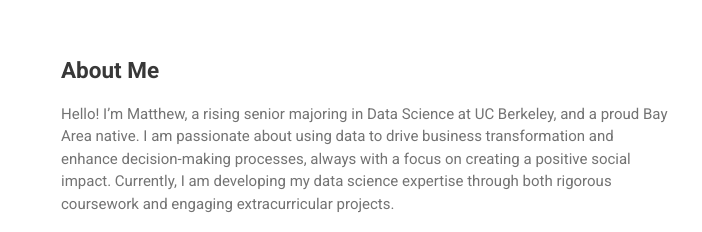
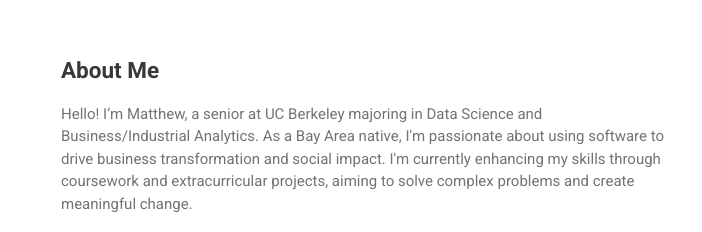
Before and after one commit to matthewlimm/matthewlim.me, a plain HTML site: page website/index.html in a window 1280 px wide. Shown: the top 232 px of the page, 399-1101 px from the left. Drawn offline with Linux system fonts and the light colour scheme; no server answers.

Commit message:
change about section

```diff
--- a/website/index.html
+++ b/website/index.html
@@ -107,7 +107,7 @@
       <section>
 
       <h2 id="about-me">About Me</h2>
-<p>Hello! I’m Matthew, a rising senior majoring in Data Science at UC Berkeley, and a proud Bay Area native. I am passionate about using data to drive business transformation and enhance decision-making processes, always with a focus on creating a positive social impact. Currently, I am developing my data science expertise through both rigorous coursework and engaging extracurricular projects.</p>
+<p>Hello! I’m Matthew, a senior at UC Berkeley majoring in Data Science and Business/Industrial Analytics. As a Bay Area native, I'm passionate about using software to drive business transformation and social impact. I'm currently enhancing my skills through coursework and extracurricular projects, aiming to solve complex problems and create meaningful change.</p>
 
 <h2 id="education">Education</h2>
 <p>B.A., Data Science & Business/Industrial Analytics | University of California, Berkeley (<em>May 2025</em>)</p>
```
